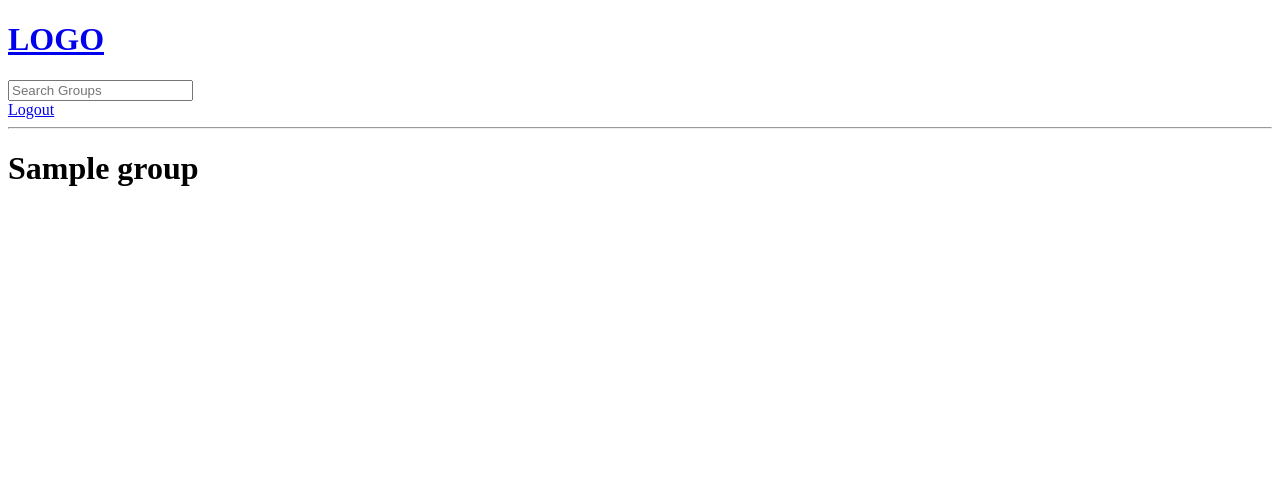
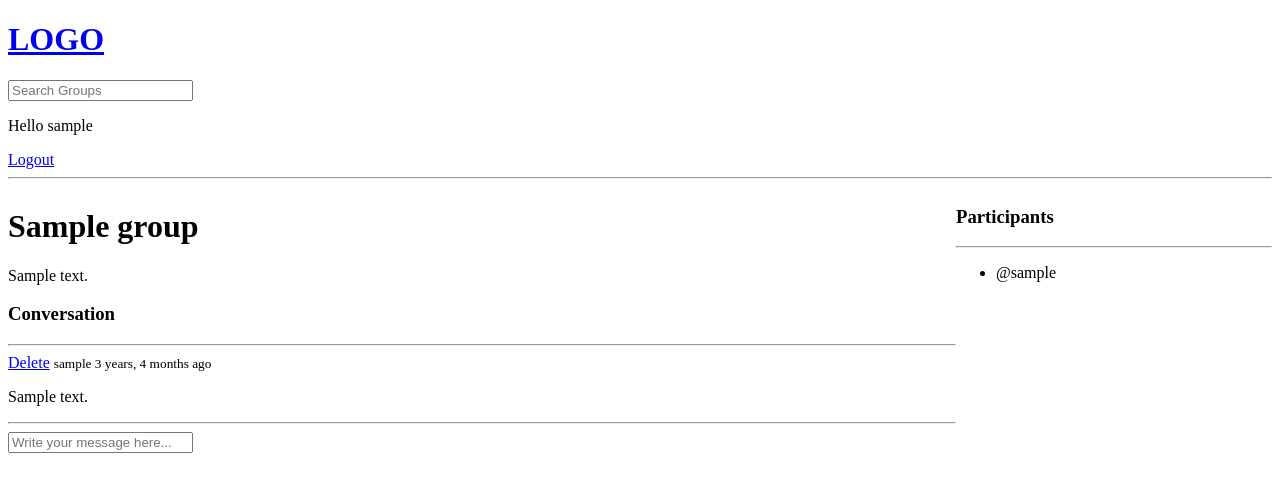
Before and after one commit to TommyN987/groupz, a Django app: page /group/1 in a window 1280 px wide. Shown: the top 492 px of the page. Run offline with Django 4.2, Linux system fonts and the light colour scheme; a user stored in the database is signed in; tables that the repository leaves empty hold one stand-in row (values such as "Sample post").

Commit message:
message crud

```diff
--- a/base/models.py
+++ b/base/models.py
@@ -16,7 +16,7 @@ class Group(models.Model):
     topic = models.ForeignKey(Topic, on_delete=models.SET_NULL, null=True)
     name = models.CharField(max_length=200)
     description = models.TextField(null=True, blank=True)
-    # participants =
+    participants = models.ManyToManyField(User, related_name='participants', blank=True)
     updated = models.DateTimeField(auto_now=True)
     created = models.DateTimeField(auto_now_add=True)
 
--- a/base/templates/base/group.html
+++ b/base/templates/base/group.html
@@ -1,5 +1,51 @@
 {% extends 'main.html' %} {% block content %}
-
-<h1>{{group.name}}</h1>
-
+<style>
+    .room-container {
+        display: grid;
+        grid-template-columns: 3fr 1fr;
+    }
+</style>
+<div class="room-container">
+    <div>
+        <h1>{{group.name}}</h1>
+        <p>{{group.description}}</p>
+        <div class="comment-wrapper">
+            <h3>Conversation</h3>
+            <hr />
+            {% for message in room_messages %}
+            <div>
+                {% if request.user == message.user%}
+                <a href="{% url 'delete-message' message.id %}">Delete</a>
+                {% endif %}
+                <small
+                    >{{message.user}} {{message.created|timesince}} ago</small
+                >
+                <p>{{message.body}}</p>
+                <hr />
+            </div>
+            {% endfor %}
+        </div>
+        {% if request.user.is_authenticated %}
+        <div class="comment-form">
+            <form action="" method="POST">
+                {% csrf_token %}
+                <input
+                    type="text"
+                    name="body"
+                    placeholder="Write your message here..."
+                />
+            </form>
+        </div>
+        {% endif %}
+    </div>
+    <div>
+        <h3>Participants</h3>
+        <hr />
+        <ul>
+            {% for participant in participants %}
+            <li>@{{participant.username}}</li>
+            {% endfor %}
+        </ul>
+    </div>
+</div>
 {% endblock %}
--- a/base/templates/base/home.html
+++ b/base/templates/base/home.html
@@ -25,9 +25,11 @@
         <a href="{% url 'create-group' %}">Create Group</a>
         <div>
             {% for group in groups %}
-            <div>
+            <div style="border: 1px solid black; margin-bottom: 2px">
+                {% if request.user == group.host %}
                 <a href="{% url 'update-group' group.id %}">Edit</a>
                 <a href="{% url 'delete-group' group.id %}">Delete</a>
+                {% endif %}
                 <span>@{{group.host.username}}</span>
                 <h5>
                     {{group.id}} --
--- a/base/urls.py
+++ b/base/urls.py
@@ -5,11 +5,14 @@ from . import views
 urlpatterns = [
     path('login/', views.login_page, name="login"),
     path('logout', views.logout_user, name="logout"),
+    path('register', views.register_page, name="register"),
 
     path('', views.home, name='home'),
     path('group/<str:pk>', views.group, name='group'),
 
     path('create-group/', views.create_group, name="create-group"),
     path('update-group/<str:pk>', views.update_group, name="update-group"),
-    path('delete-group/<str:pk>', views.delete_group, name="delete-group")
+    path('delete-group/<str:pk>', views.delete_group, name="delete-group"),
+
+    path('delete-message/<str:pk>', views.delete_message, name='delete-message'),
 ]
--- a/base/views.py
+++ b/base/views.py
@@ -1,15 +1,23 @@
 from django.shortcuts import render, redirect
+from django.http import HttpResponse
 from django.contrib import messages
+from django.contrib.auth.decorators import login_required
 from django.db.models import Q
 from django.contrib.auth.models import User
 from django.contrib.auth import authenticate, login, logout
-from .models import Group, Topic
+from django.contrib.auth.forms import UserCreationForm
+from .models import Group, Topic, Message
 from .forms import GroupForm
 
 
 def login_page(request):
+    page = 'login'
+
+    if request.user.is_authenticated:
+        return redirect('home')
+
     if request.method == 'POST':
-        username = request.POST.get('username')
+        username = request.POST.get('username').lower()
         password = request.POST.get('password')
 
         try:
@@ -24,14 +32,29 @@ def login_page(request):
             return redirect('home')
         else:
             messages.error(request, 'Username or password does not exist')
-
-    context = {}
+    context = {'page': page}
     return render(request, 'base/login_register.html', context)
 
 
 def logout_user(request):
     logout(request)
     return redirect('home')
+
+
+def register_page(request):
+    form = UserCreationForm()
+
+    if request.method == 'POST':
+        form = UserCreationForm(request.POST)
+        if form.is_valid():
+            user = form.save(commit=False)
+            user.username = user.username.lower()
+            user.save()
+            login(request, user)
+            return redirect('home')
+        else:
+            messages.error(request, 'An error occurred during registration')
+    return render(request, 'base/login_register.html', {'form': form})
 
 
 def home(request):
@@ -53,12 +76,24 @@ def home(request):
 
 def group(request, pk):
     group = Group.objects.get(id=pk)
+    room_messages = group.message_set.all().order_by('-created')  # type: ignore
+    participants = group.participants.all()
 
-    context = {'group': group}
+    if request.method == 'POST':
+        Message.objects.create(
+            user=request.user,
+            group=group,
+            body=request.POST.get('body')
+        )
+        group.participants.add(request.user)
+        return redirect('group', pk=group.id)  # type: ignore
+
+    context = {'group': group, 'room_messages': room_messages, 'participants': participants}
 
     return render(request, 'base/group.html', context)
 
 
+@login_required(login_url='/login')
 def create_group(request):
     form = GroupForm()
     if request.method == 'POST':
@@ -71,9 +106,13 @@ def create_group(request):
     return render(request, 'base/group_form.html', context)
 
 
+@login_required(login_url='/login')
 def update_group(request, pk):
     group = Group.objects.get(id=pk)
     form = GroupForm(instance=group)
+
+    if request.user != group.host:
+        return HttpResponse('You are not allowed here')
 
     if request.method == 'POST':
         form = GroupForm(request.POST, instance=group)
@@ -85,10 +124,28 @@ def update_group(request, pk):
     return render(request, 'base/group_form.html', context)
 
 
+@login_required(login_url='/login')
 def delete_group(request, pk):
     group = Group.objects.get(id=pk)
+
+    if request.user != group.host:
+        return HttpResponse('You are not allowed here')
+
     if request.method == 'POST':
         group.delete()
         return redirect('home')
 
     return render(request, 'base/delete.html', {'obj': group})
+
+
+@login_required(login_url='/login')
+def delete_message(request, pk):
+    message = Message.objects.get(id=pk)
+    if request.user != message.user:
+        return HttpResponse('You are not allowed here')
+
+    if request.method == 'POST':
+        message.delete()
+        return redirect('home')
+
+    return render(request, 'base/delete.html', {'obj': message})
--- a/templates/navbar.html
+++ b/templates/navbar.html
@@ -7,6 +7,7 @@
 
 {% if request.user.is_authenticated %}
 
+<p>Hello {{request.user}}</p>
 <a href="{% url 'logout' %}">Logout</a>
 
 {% else %}
```
Also changed, not shown: base/templates/base/login_register.html (+16 -2 lines), base/migrations/0003_alter_group_options_group_participants.py (added).
